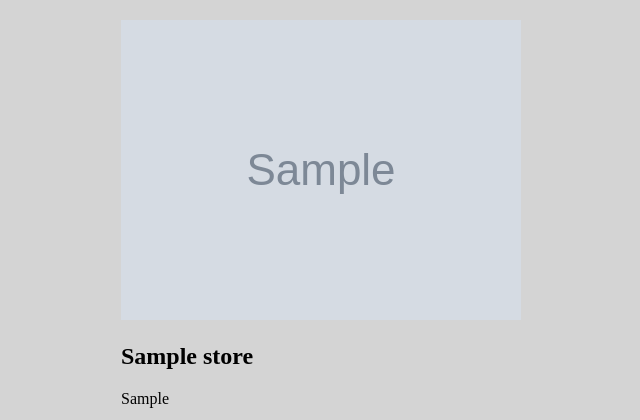
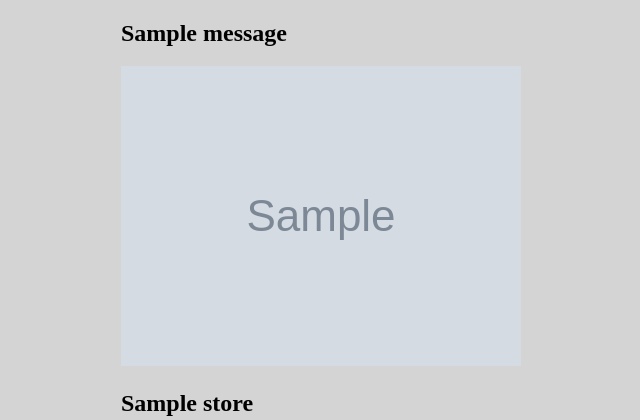
Before and after one commit to kjcioffi/django-ecommerce, a Django app: page / in a window 1280 px wide. Shown: the part 67-487 px from the top of the page, without its empty margins (19-659 px from the left). Run offline with Django 4.2, Linux system fonts and the light colour scheme; tables that the repository leaves empty hold one stand-in row (values such as "Sample post"); grey boxes marked "Sample" are stand-in pictures; one stand-in notice (Sample message) is shown.

Commit message:
Add message to display on store list template when a customer checks out.

```diff
--- a/store/templates/store/store_list.html
+++ b/store/templates/store/store_list.html
@@ -2,9 +2,12 @@
 {% load static %}
 
 {% block content %}
+        {% for message in messages %}
+            <h2>{{ message }}</h2>
+        {% endfor %}
+
         <main class="store-list">
             {% for store in stores %}
-
                 <section class="store">
                     <a href="{% url 'store:store_front' store_id=store.id %}">
                     {% if store.image %}
--- a/store/views.py
+++ b/store/views.py
@@ -62,7 +62,7 @@ def checkout(request):
             messages.add_message(
                 request,
                 messages.SUCCESS,
-                "Order placed! Thank you for your business, "
+                "Order(s) placed! Thank you for your business, "
                 "most customers recieve their orders in 2 - 3 business days. "
                 "Please contact us if it has been more than 5 business days.",
             )
```
